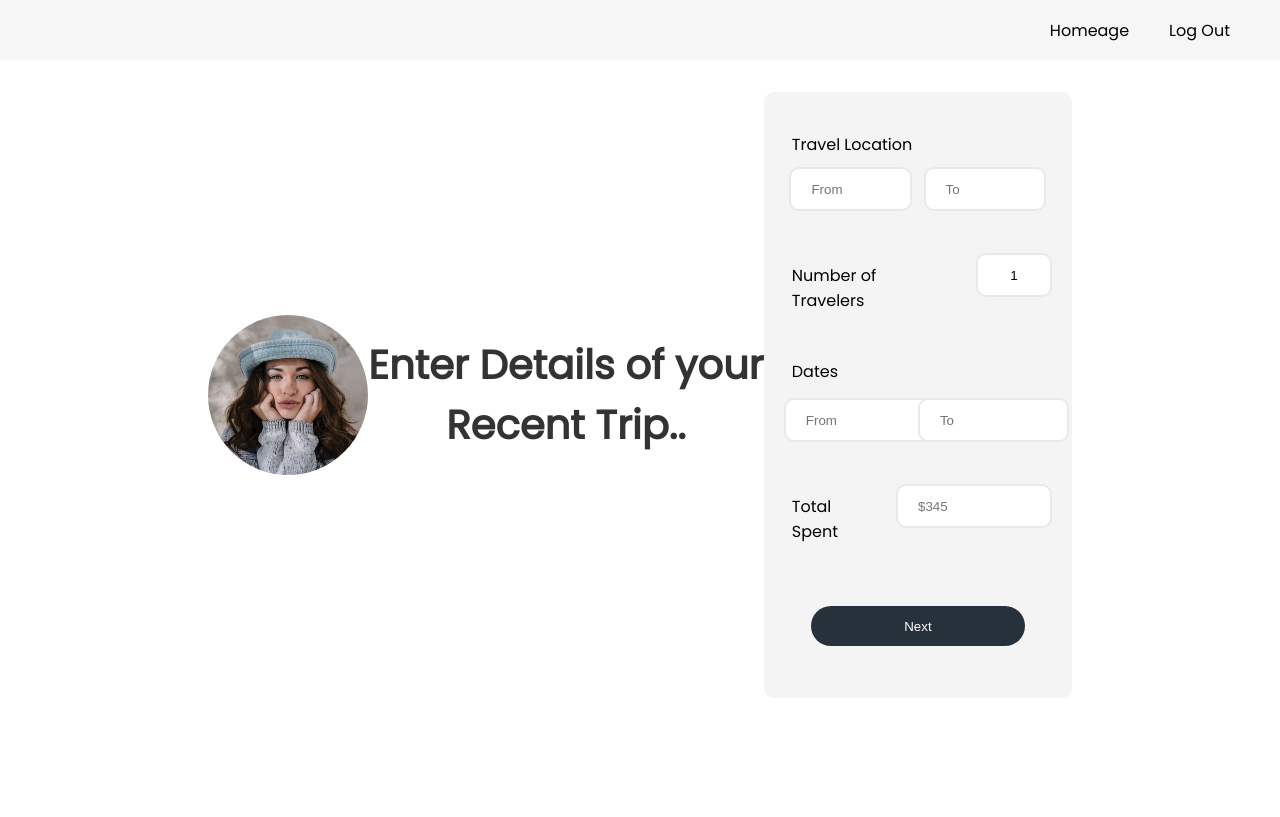
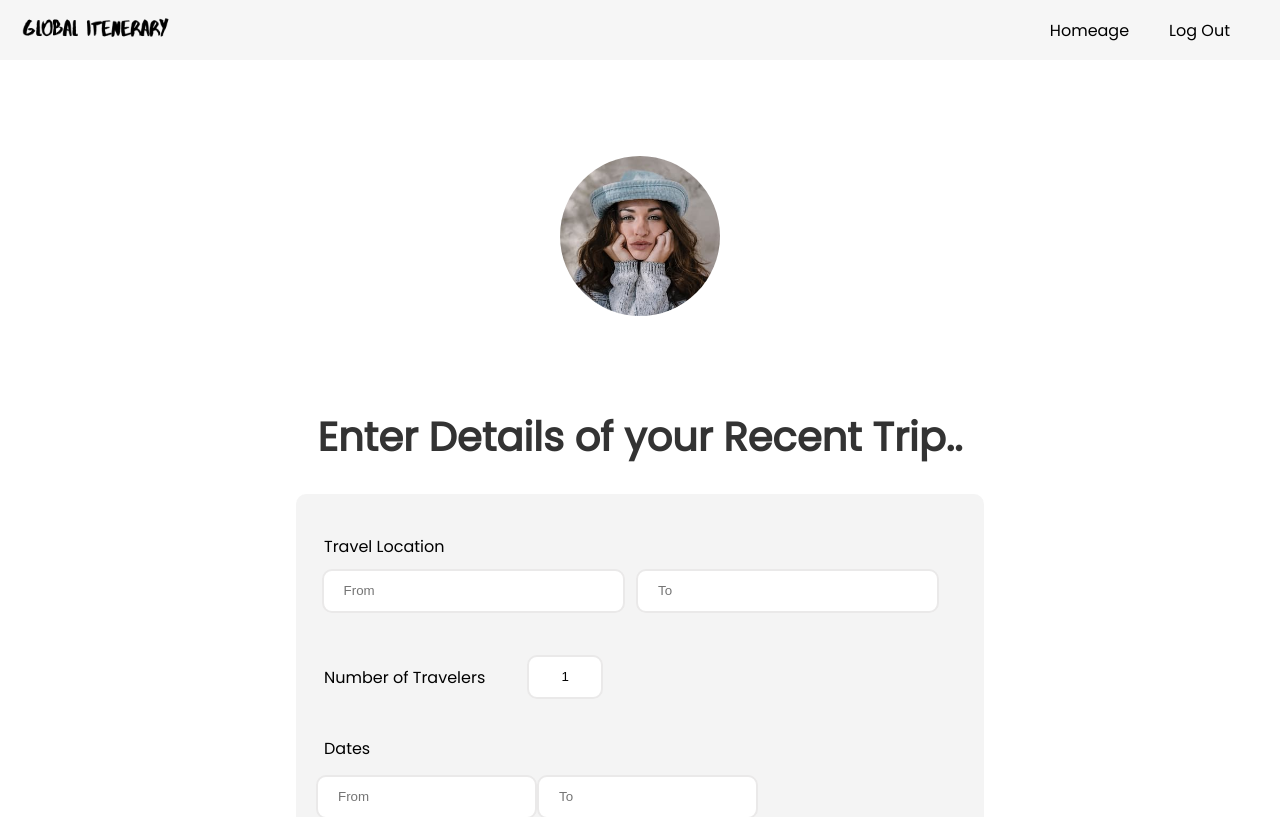
Before and after one commit to MLH-Hackathon/itenary-planner-fe, a React (Create React App) app: page /tripDetails in a window 1280 px wide. Shown: the top 817 px of the page. Built offline with nearby package versions, Linux system fonts and the light colour scheme.

Commit message:
Final merge front end

```diff
--- a/src/Components/NavBar/NavBar.component.jsx
+++ b/src/Components/NavBar/NavBar.component.jsx
@@ -1,14 +1,16 @@
 import React, { Fragment } from 'react';
 import { Link } from 'react-router-dom';
 import './NavBar.styles.scss';
-import logo from '../../Assets/GI-logo.png';
+import logo from '../../Assets/GI.png';
 
 const NavBar = () => {
    const currentUser = true;
    return (
       <Fragment>
          <div className="nav-container">
-            {/* <img src={logo} width='60px' height='60px'/> */}
+             <Link className="logoImageContainer" to="/">
+                <img src={logo} width='100%' height='100%'/>
+            </Link>
 
             {/* onClick={signOutHandler} */}
             <div className="links-container">
--- a/src/Components/NavBar/NavBar.styles.scss
+++ b/src/Components/NavBar/NavBar.styles.scss
@@ -4,6 +4,15 @@ flex-direction: row;
 background-color:#f6f6f6;
 height: 60px;
 padding: 0 30px 0 0
+}
+
+.logoImageContainer{
+    padding: 10px 40px;
+    height: 60px;
+    width: auto;
+    &:hover{
+        cursor: pointer;
+    }
 }
 
 .links-container{
--- a/src/Components/TripContainer/TripContainer.styles.scss
+++ b/src/Components/TripContainer/TripContainer.styles.scss
@@ -1,6 +1,3 @@
-.cardContainer{
-
-}
 
 .tripInfoContainer{
     display: grid;
--- a/src/Pages/HomePage/HomePage.styles.scss
+++ b/src/Pages/HomePage/HomePage.styles.scss
@@ -35,6 +35,6 @@
     display: flex;
     flex-direction: column;
     justify-items: center;
-    margin:0 20% 0 20%;
+    margin:0 15% 0 15%;
     padding: 20px;
 }
--- a/src/Pages/TripDetails/TripDetails.styles.scss
+++ b/src/Pages/TripDetails/TripDetails.styles.scss
@@ -1,4 +1,6 @@
 .tripDetailsContainer {
+   display: flex;
+   flex-direction: column;
    width: 54rem;
    margin: auto;
    margin-top: 2rem;
```
